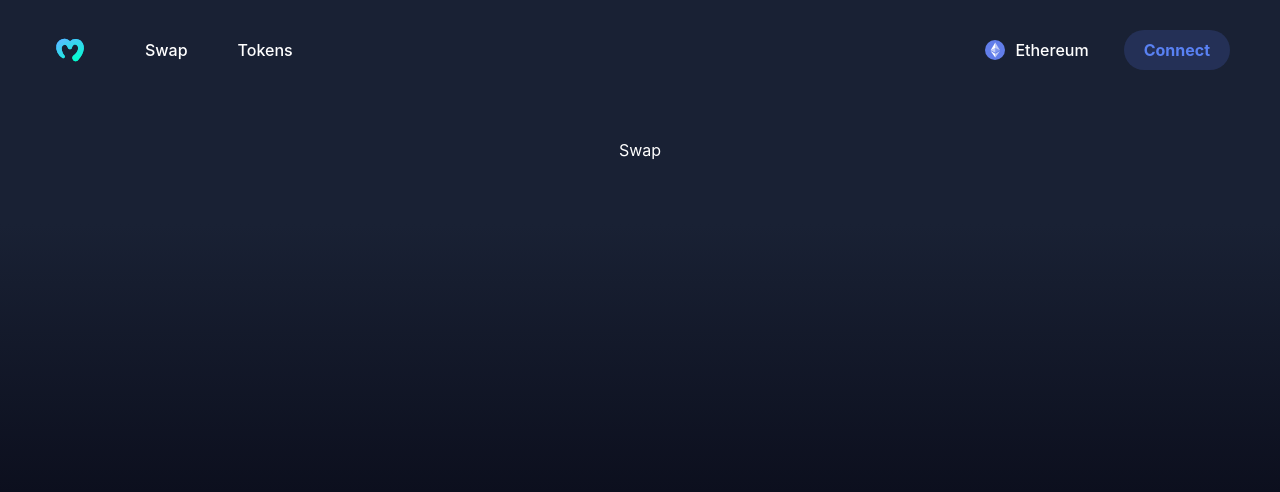
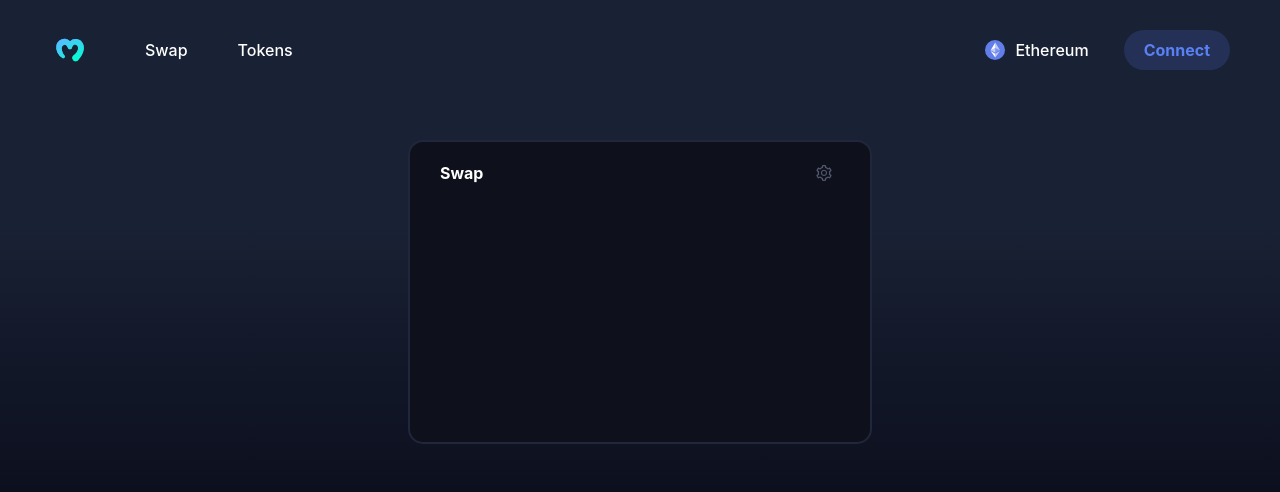
Before and after one commit to DennohKim/moralis-1inch-aggregator, a React (Create React App) app in the folder dex/: page / in a window 1280 px wide. Shown: the top 492 px of the page. Built offline with nearby package versions, Linux system fonts and the light colour scheme.

Commit message:
feat: add setting popover

```diff
--- a/dex/src/components/Swap.js
+++ b/dex/src/components/Swap.js
@@ -1,9 +1,45 @@
-import React from 'react'
+import React, {useState, useEffect} from "react";
+import { Input, Popover, Radio, Modal, message } from "antd";
+import {
+  ArrowDownOutlined,
+  DownOutlined,
+  SettingOutlined,
+} from "@ant-design/icons";
 
 function Swap() {
+  const [slippage, setSlippage] = useState(2.5);
+
+  function handleSlippageChange(e){
+    setSlippage(e.target.value);
+  }
+
+  const settings = (
+    <>
+      <div>Slippage Tolerance</div>
+      <div>
+        <Radio.Group value={slippage} onChange={handleSlippageChange}>
+          <Radio.Button value={0.5}>0.5%</Radio.Button>
+          <Radio.Button value={2.5}>2.5%</Radio.Button>
+          <Radio.Button value={5}>5.0%</Radio.Button>
+        </Radio.Group>
+      </div>
+    </>
+  )
   return (
-    <div>Swap</div>
-  )
+    <div className="tradeBox">
+      <div className="tradeBoxHeader">
+        <h4>Swap</h4>
+        <Popover
+        content={settings}
+        title="Settings"
+        trigger="click"
+        placement="bottomRight"
+        >
+          <SettingOutlined className="cog" />
+        </Popover>
+      </div>
+    </div>
+  );
 }
 
-export default Swap
+export default Swap;
```
